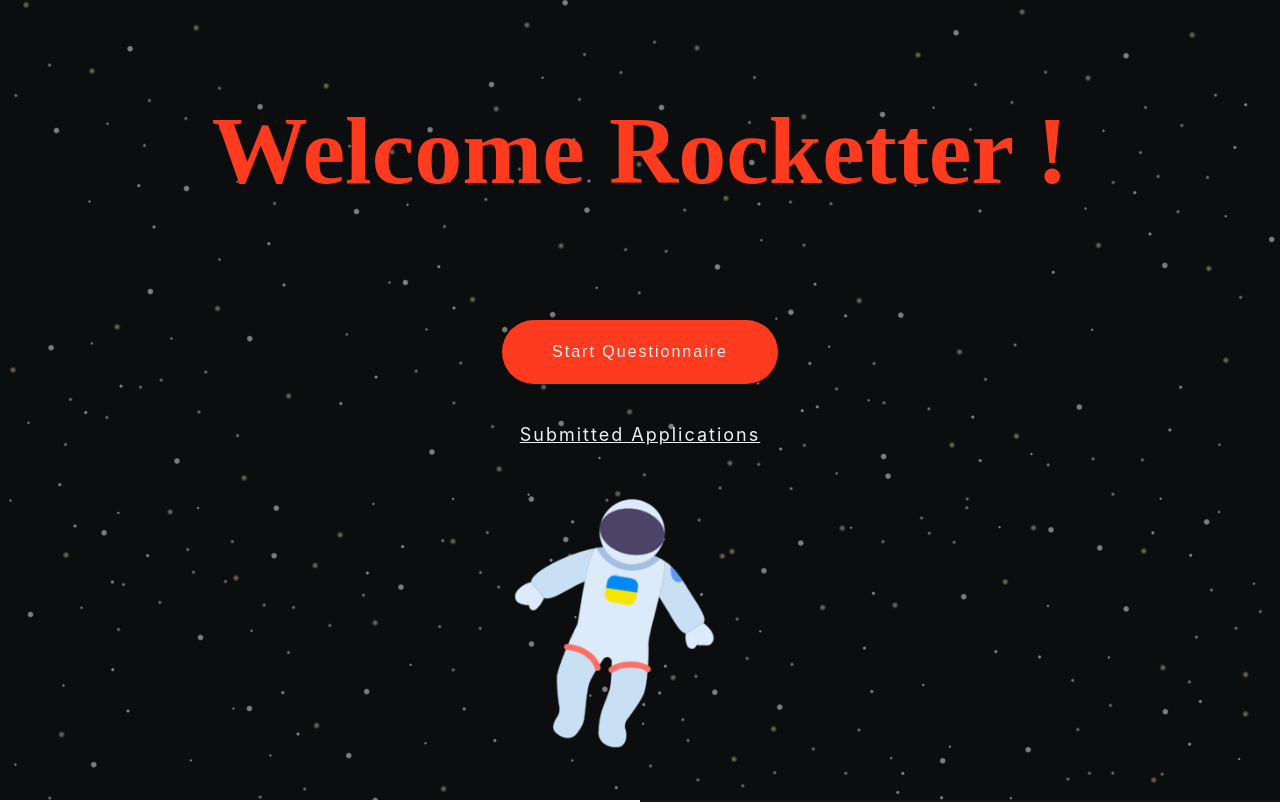
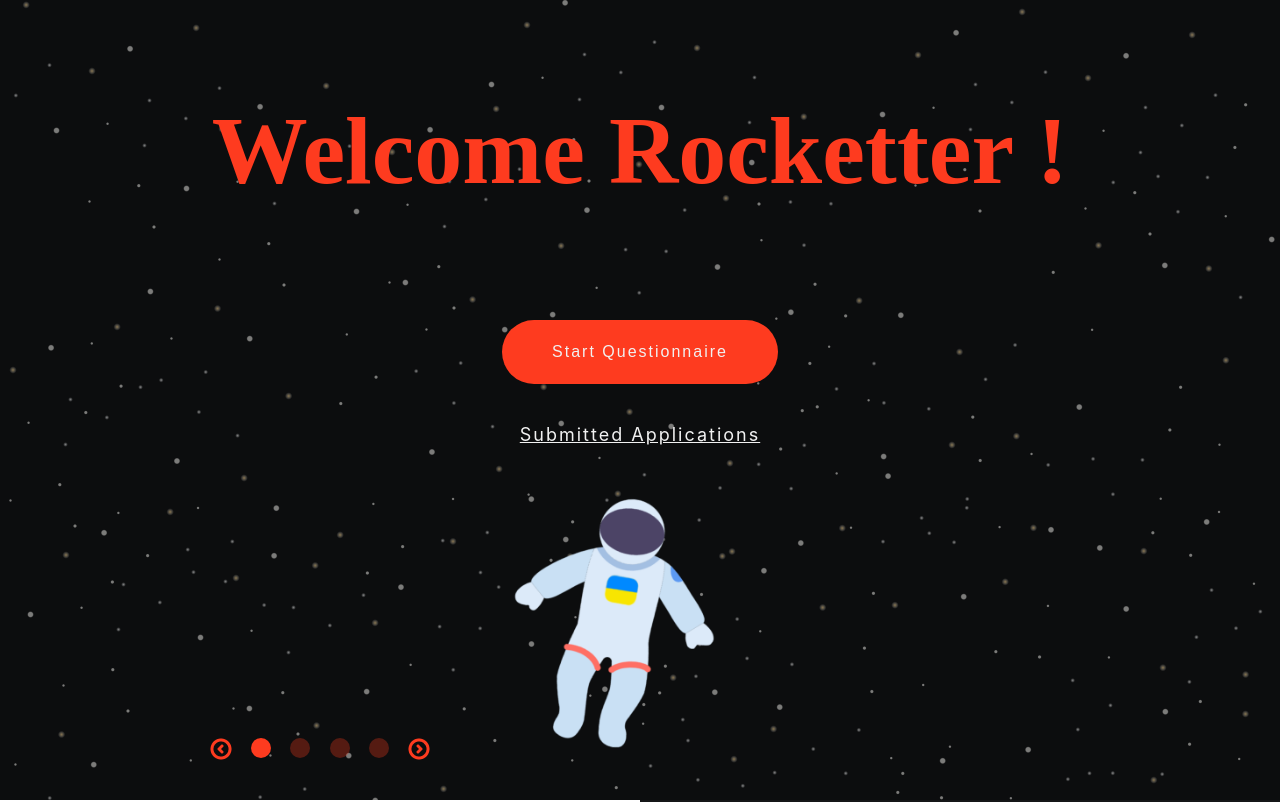
Before and after one commit to ibotchori/redberry-rocketman, a React (Create React App) app: page / in a window 1280 px wide. Shown: the top 802 px of the page. Built offline with nearby package versions, Linux system fonts and the light colour scheme.

Commit message:
Add Pagination component

```diff
--- a/src/App.js
+++ b/src/App.js
@@ -1,3 +1,4 @@
+import Pagination from "./components/Pagination/Pagination";
 import Covid from "./pages/Covid/Covid";
 import Landing from "./pages/Landing/Landing";
 import PersonalInformation from "./pages/PersonalInformation/PersonalInformation";
@@ -18,6 +19,7 @@ function App() {
       <Submit />
       <Thanks />
       <SubmittedItem />
+      <Pagination />
     </div>
   );
 }
--- /dev/null
+++ b/src/components/Pagination/Pagination.js
@@ -0,0 +1,18 @@
+import styles from "./Pagination.module.css";
+
+const Pagination = () => {
+  return (
+    <div className={styles.main}>
+      <img className={styles.arrow} src="/images/right.png" />
+
+      <span className={styles.active} />
+      <span className={styles.inactive} />
+      <span className={styles.inactive} />
+      <span className={styles.inactive} />
+
+      <img className={styles.arrow} src="/images/left.png" />
+    </div>
+  );
+};
+
+export default Pagination;
--- /dev/null
+++ b/src/components/Pagination/Pagination.module.css
@@ -0,0 +1,32 @@
+.main {
+  position: absolute;
+  bottom: 5%;
+  left: 25%;
+  display: flex;
+  justify-content: space-between;
+  width: 220px;
+  max-width: 100%;
+  transform: translate(-50%);
+}
+
+.inactive {
+  width: 20px;
+  height: 20px;
+  border-radius: 50%;
+  background-color: #fe3b1f;
+  cursor: pointer;
+  opacity: 0.3;
+}
+
+.active {
+  width: 20px;
+  height: 20px;
+  border-radius: 50%;
+  background-color: #fe3b1f;
+  cursor: pointer;
+  opacity: 1;
+}
+
+.arrow {
+  cursor: pointer;
+}
```
Also changed, not shown: public/images/left.png (added), public/images/right.png (added).
